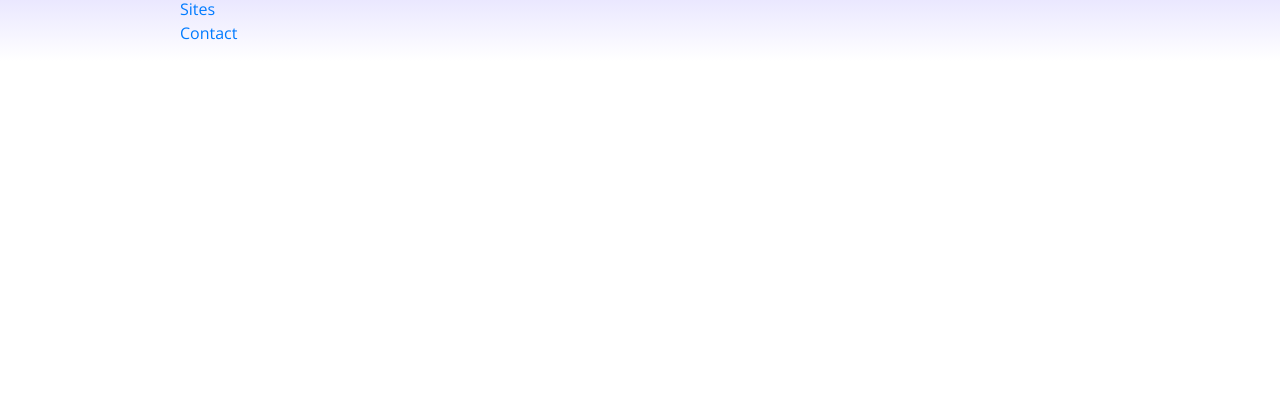
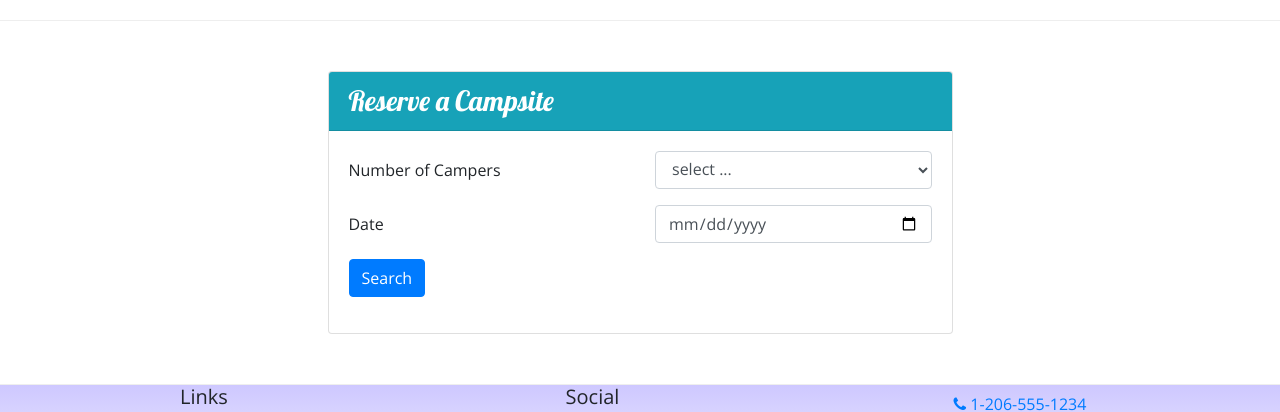
Before and after one commit to mamypoco/nucampsite, a website: page index.html in a window 1280 px wide. Shown: the part 1132-1544 px from the top of the page. Before the commit the page ends 1193 px from the top, so only its background shows below. Drawn offline with nearby package versions, Linux system fonts and the light colour scheme.

Commit message:
Assignment done 1/21

```diff
--- a/index.html
+++ b/index.html
@@ -29,6 +29,9 @@
                 <div class="col">
                     <h1>NuCamp</h1>
                     <h2>a better way to camp</h2>
+                </div>
+                <div class="col-md-4 col-xl-2 col-xs-12 mt-4">
+                    <a class="btn btn-info" href="#reserveForm" role="button">Reserve Campsite</a>
                 </div>
             </div>
         </div>
@@ -72,8 +75,16 @@
                 <h2>Featured Campsites</h2>
             </div>
             <div class="col">
-                <h3>React Lake Campground</h3>
-                <p class="d-none d-sm-block">Nestled in the foothills of the Chrome Mountains, this campground on the shores of the pristine React Lake is a favorite for fly fishers.</p>
+                <div class="media">
+                    <div class="media-body align-self-center">
+                        <h3>React Lake Campground</h3>
+                        <p class="d-none d-sm-block">Nestled in the foothills of the Chrome Mountains, this campground on the shores of the pristine React Lake is a favorite for fly fishers.</p>
+                    </div>
+
+                    <img class="d-flex ml-3 img-thumbnail" src="img/react-lake-thumb.jpg" alt="React Lake Thumb" />
+                </div>
+            </div>
+
             </div>
         </div>
 
@@ -88,6 +99,43 @@
                         <h3>Bootstrap Outfitters</h3>
                         <p class="d-none d-sm-block">Bootstrap Outfitters supplies you with gear you need at prices you can't beat.</p>
                     </div>
+                </div>
+            </div>
+        </div>
+        <div class="row row-content">
+
+            <div class="col-sm-6 mx-auto">
+            <div class="card">
+                <h3 class="card-header bg-info text-white">Reserve a Campsite</h3>
+                <div class="card-body">
+                    <form id="reserveForm">
+                        <div class="form-group row">
+                            <label for="numCampers" class="col-sm-6 col-xs-12 col-form-label">Number of Campers</label>
+                            <div class="col col-xs-12">
+                                <select class="form-control" name="numCampers" id="numCampers">
+                                    <option selected>select ...</option>
+                                    <option value="1">1</option>
+                                    <option value="2">2</option>
+                                    <option value="3">3</option>
+                                    <option value="4">4</option>
+                                    <option value="5">5</option>
+                                    <option value="6">6</option>
+                                </select>
+                            </div>
+                        </div>
+                        <div class="form-group row">
+                            <label class="col-sm-6 col-xs-12 col-form-label" for="date">Date</label>
+                            <div class="col-sm-6 col-xs-12">
+                                <input class="form-control" type="date" id="date" name="date" placeholder="date">
+                            </div>
+                        </div>
+                        <div class="form-group row">
+                            <div class="col">
+                                <button class="btn btn-primary" type="submit">Search</button>
+                            </div>
+
+                        </div>
+                    </form>
                 </div>
             </div>
         </div>
```
